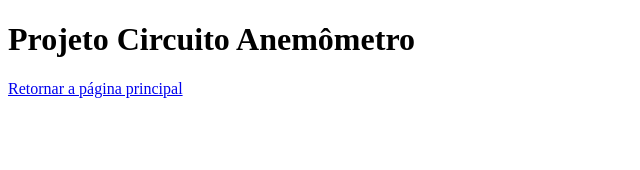
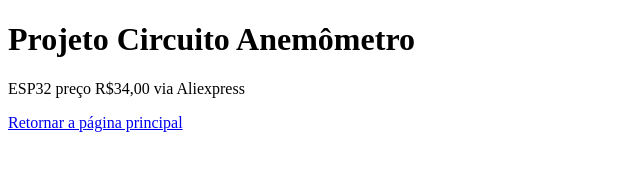
Before and after one commit to EDSONFLORE/desafio1_cursogit, a plain HTML site: page Componentes.html in a window 1280 px wide. Shown: the whole page, without its empty margins (0-640 px from the left). Drawn offline with Linux system fonts and the light colour scheme.

Commit message:
Acrescentado preço do componente ESP32

```diff
--- a/Componentes.html
+++ b/Componentes.html
@@ -8,6 +8,7 @@
 </head>
 <body>
     <h1>Projeto Circuito Anemômetro</h1>
+    <p>ESP32 preço R$34,00 via Aliexpress</p>
     <a href="index.html">Retornar a página principal</a>
 </body>
 </html>
```
